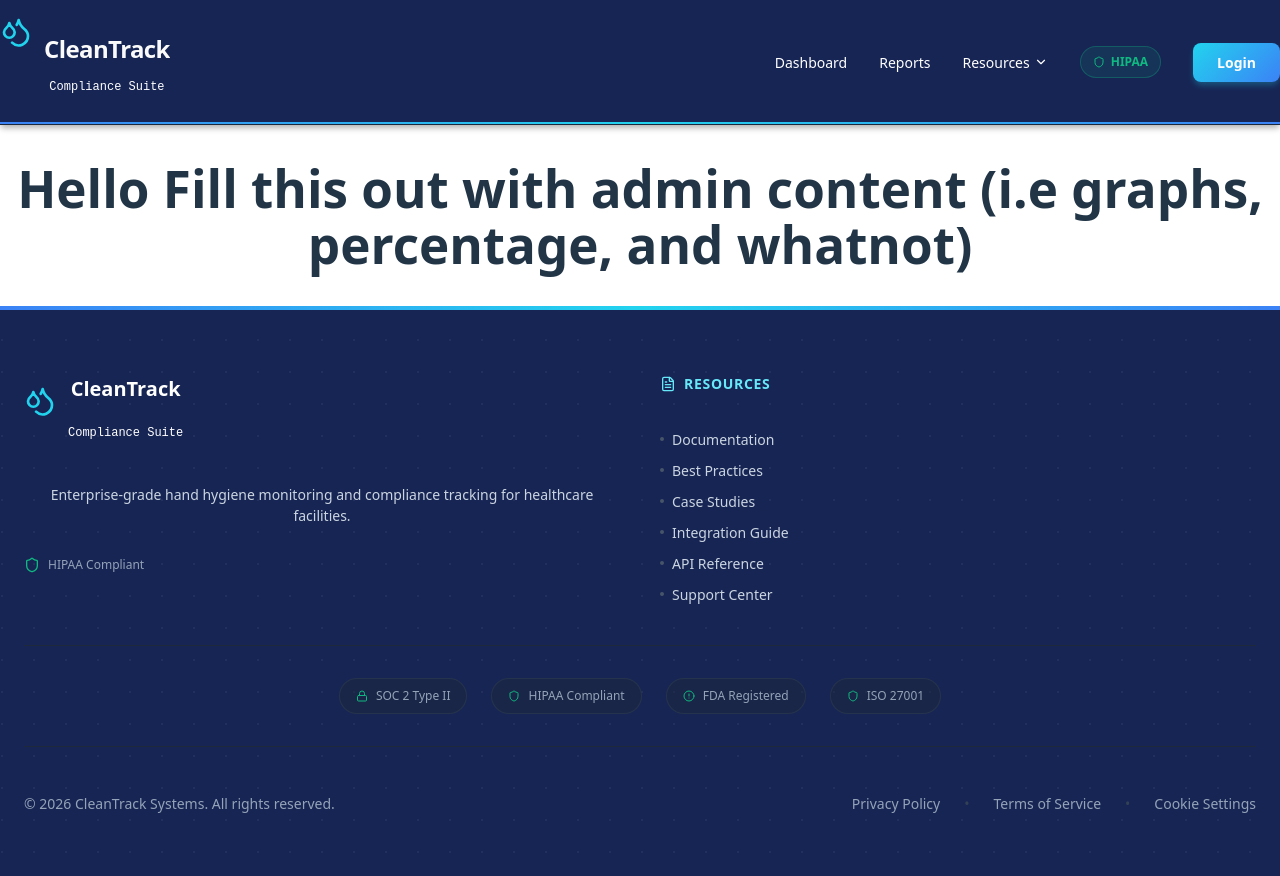
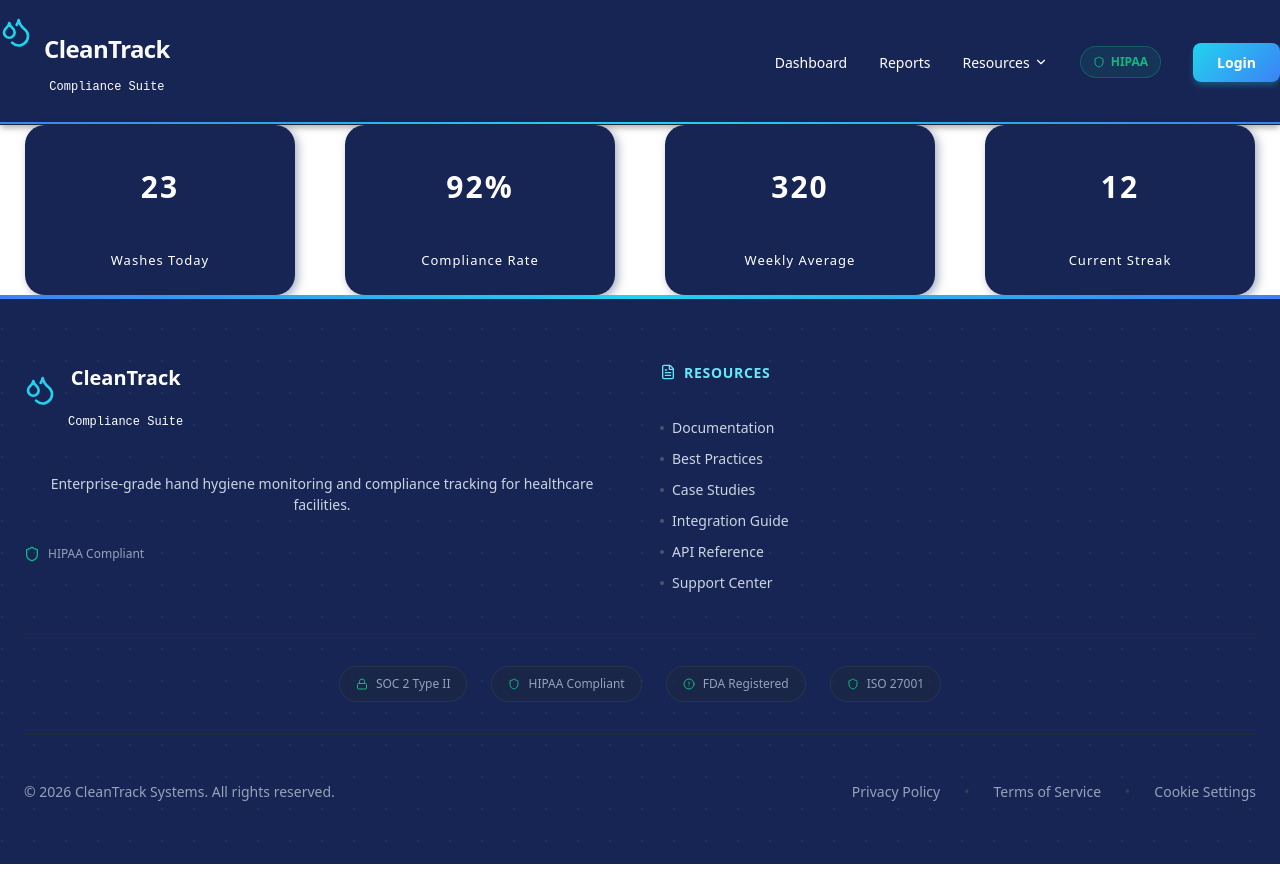
Before and after one commit to elmerpalencia/sanitrackwebsite, a React (Vite) app in the folder sanitrackwebsite/: page / in a window 1280 px wide. Built offline with nearby package versions, Linux system fonts and the light colour scheme.

Commit message:
Added box containers to existing website progress

```diff
--- a/sanitrackwebsite/src/App.jsx
+++ b/sanitrackwebsite/src/App.jsx
@@ -1,5 +1,6 @@
 import Footer from './Components/Footer.jsx'
 import Header from './Components/Header.jsx'
+import Body  from './components/Body.jsx';
 import { useState, useEffect } from 'react';
 import './App.css'
 
@@ -30,7 +31,8 @@ function App() {
         <Header/>
       </div>
       <div>
-        <h1>Hello Fill this out with admin content (i.e graphs, percentage, and whatnot)</h1>
+        {/* <h1>Hello Fill this out with admin content (i.e graphs, percentage, and whatnot)</h1> */}
+        <Body/ >
       </div>
       <div>
         <Footer />
--- /dev/null
+++ b/sanitrackwebsite/src/Components/Body.jsx
@@ -0,0 +1,48 @@
+// Main.jsx
+import React from "react";
+
+export default function Body() {
+  return (
+/*     <div className="main">
+      <div className="searchbar2">
+        <input type="text" placeholder="Search" />
+        <div className="searchbtn">
+          <img
+            src="https://media.geeksforgeeks.org/wp-content/uploads/20221210180758/Untitled-design-(28).png"
+            className="icn srchicn"
+            alt="search-button"
+          />
+        </div>
+      </div> */
+
+      <div className="box-container">
+        <div className="box box1">
+          <div className="text">
+            <h2 className="topic-heading">23</h2>
+            <h2 className="topic">Washes Today</h2>
+          </div>
+        </div>
+
+        <div className="box box2">
+          <div className="text">
+            <h2 className="topic-heading">92%</h2>
+            <h2 className="topic">Compliance Rate</h2>
+          </div>
+        </div>
+
+        <div className="box box3">
+          <div className="text">
+            <h2 className="topic-heading">320</h2>
+            <h2 className="topic">Weekly Average</h2>
+          </div>
+        </div>
+
+        <div className="box box4">
+          <div className="text">
+            <h2 className="topic-heading">12</h2>
+            <h2 className="topic">Current Streak</h2>
+          </div>
+        </div>
+      </div>
+  );
+};
--- a/sanitrackwebsite/src/index.css
+++ b/sanitrackwebsite/src/index.css
@@ -73,6 +73,69 @@ button:focus-visible {
 }
 
 
+/* Boxes css  */
+
+
+/* container that holds all boxes */
+.box-container {
+  display: flex;
+  justify-content: space-evenly;
+  align-items: center;
+  flex-wrap: wrap;
+  gap: 50px;
+}
+
+/* individual stat box */
+.box {
+  height: 130px;
+  width: 230px;
+  border-radius: 20px;
+  padding: 20px;
+
+  display: flex;
+  align-items: center;
+  justify-content: space-around;
+
+  background-color: #172554;
+  color: white;
+
+  box-shadow: 3px 3px 10px rgba(0, 30, 87, 0.35);
+  cursor: pointer;
+  transition: transform 0.25s ease-in-out;
+}
+
+.box:hover {
+  transform: scale(1.06);
+}
+
+/* inner text wrapper */
+.box .text {
+  display: flex;
+  flex-direction: column;
+  gap: 6px;
+}
+
+/* small label */
+.topic {
+  font-size: 13px;
+  font-weight: 400;
+  letter-spacing: 1px;
+}
+
+/* big number */
+.topic-heading {
+  font-size: 30px;
+  font-weight: 600;
+  letter-spacing: 2px;
+}
+
+/* responsive tweak */
+@media screen and (max-width: 500px) {
+  .box {
+    width: 90%;
+    max-width: 260px;
+  }
+}
 
 
 .conatainer {
```
